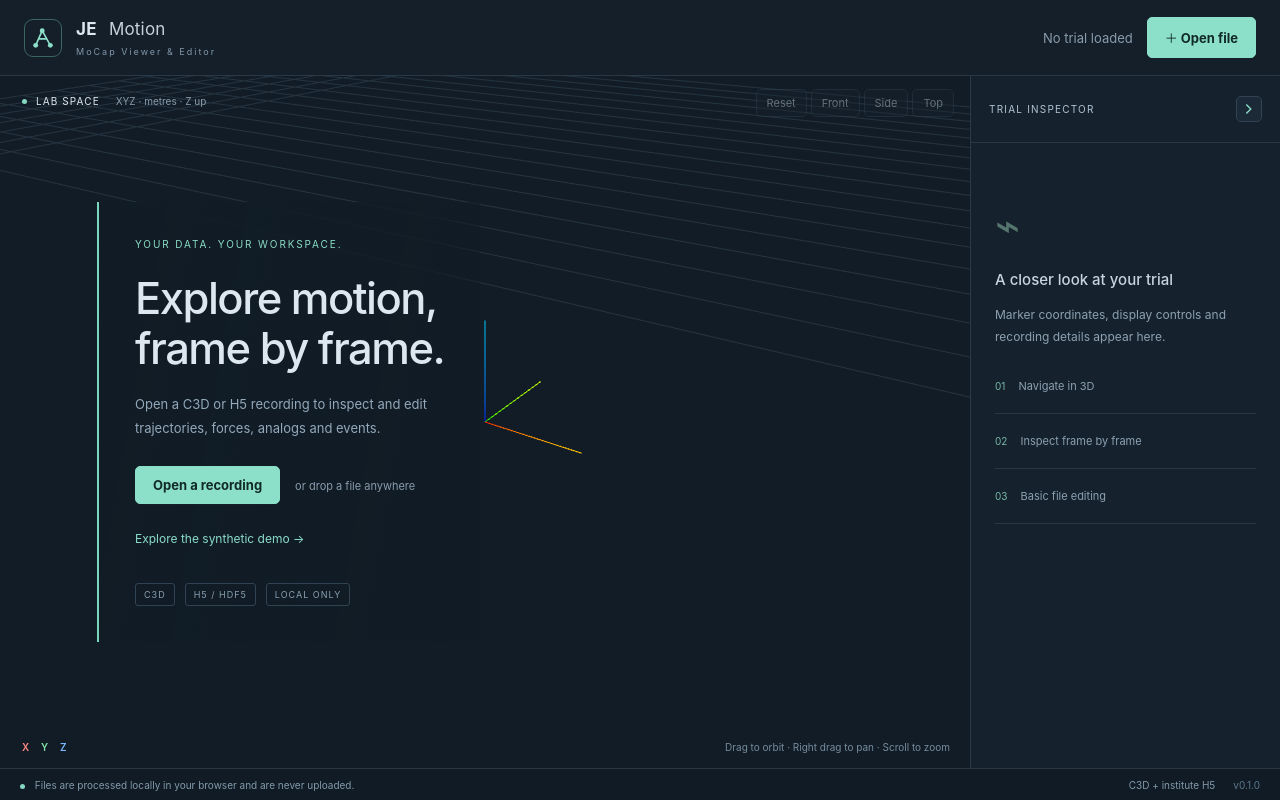
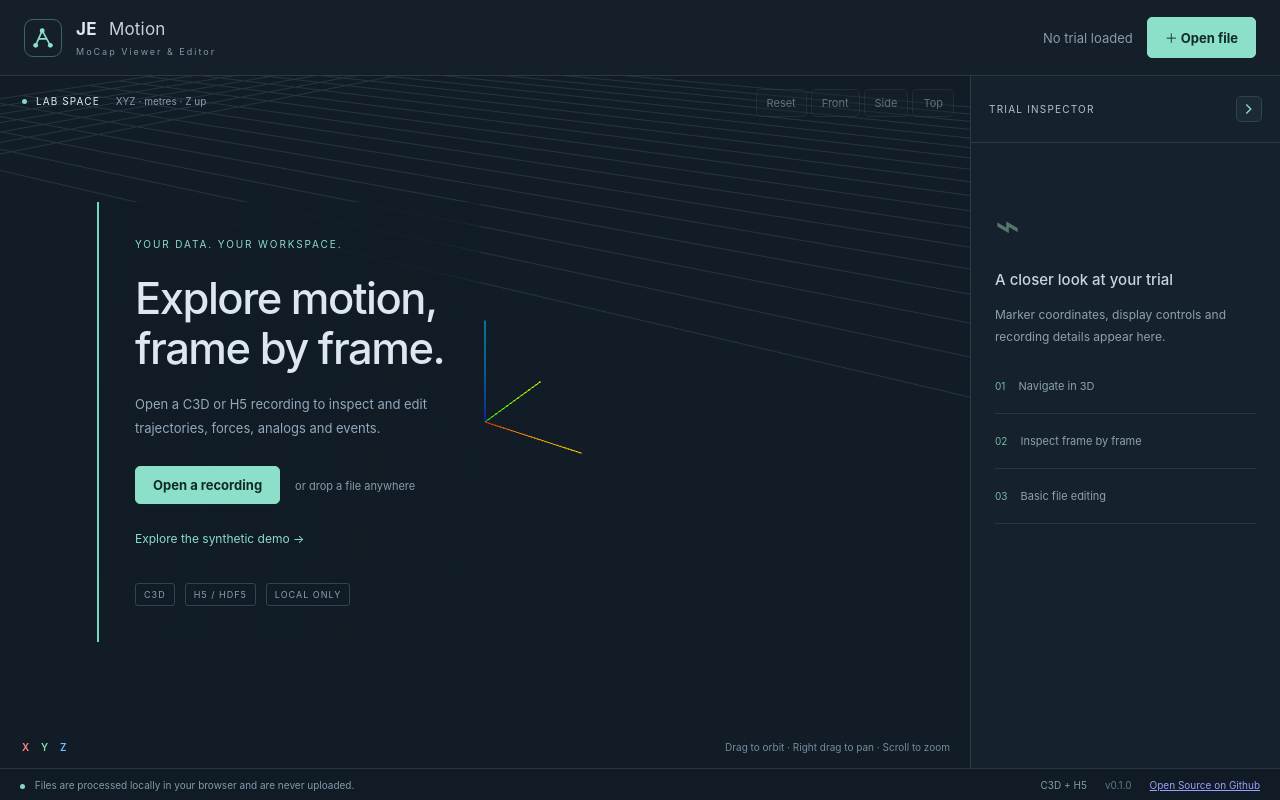
Before and after one commit to JEbbecke/mocap-web-viewer, a React (Vite) app: page / in a window 1280 px wide. Built offline with nearby package versions, Linux system fonts and the light colour scheme.

Commit message:
added github link to footer

```diff
--- a/src/App.tsx
+++ b/src/App.tsx
@@ -247,9 +247,14 @@ export function App() {
         <span>
           {data
             ? `${data.timeline.rate} Hz · ${data.markers.labels.length} markers · ${data.forcePlatforms.length} plates`
-            : 'C3D + institute H5'}
+            : 'C3D + H5'}
           <span className="footer-version" aria-label={`JE Motion version ${__APP_VERSION__}`}>
             v{__APP_VERSION__}
+          </span>
+          <span className="footer-gh-repo">
+            <a href="https://github.com/JEbbecke/mocap-web-viewer" target="_blank" rel="noopener noreferrer">
+              Open Source on Github
+            </a>
           </span>
         </span>
       </footer>
--- a/src/workspace.css
+++ b/src/workspace.css
@@ -879,6 +879,12 @@ footer .privacy-dot {
   margin-left: 18px;
   color: #5d788c;
 }
+
+.footer-gh-repo {
+  margin-left: 18px;
+  color: #5d788c;
+}
+
 .error-banner {
   padding: 12px 22px;
   color: #ffc1b4;
```
